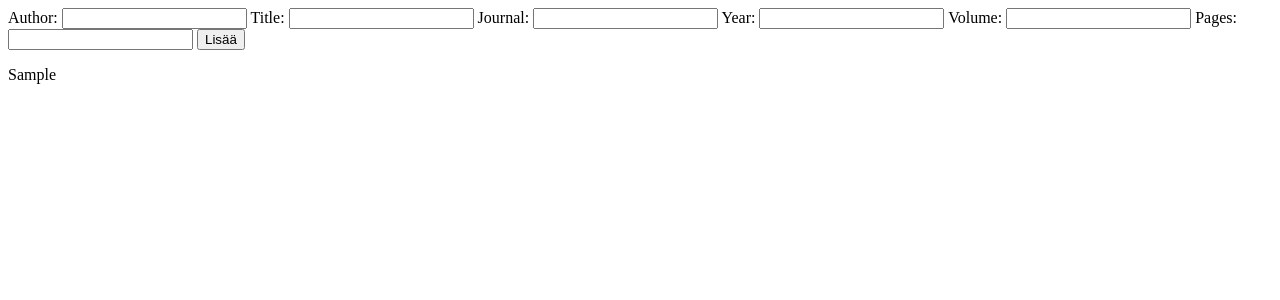
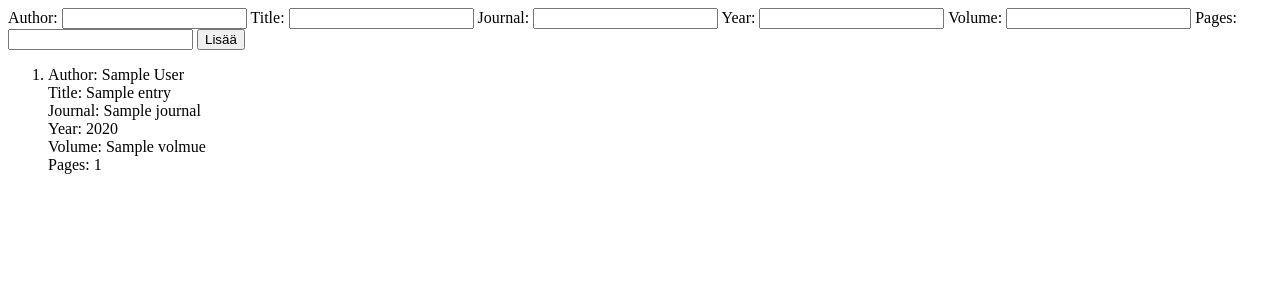
Before and after one commit to Tuukjazz/ohtu-viite-app, a Flask app: template templates/index.html in a window 1280 px wide. Shown: the top 300 px of the page. Run offline with Flask 3, Linux system fonts and the light colour scheme; the template is opened without the code that fills it: most values are stand-ins (such as "Sample title", 1, 10 or a date in 2020).

Commit message:
Muutettu printattu lista mukavampaan muotoon

```diff
--- a/templates/index.html
+++ b/templates/index.html
@@ -21,6 +21,19 @@
         <input type="text" name="pages">
         <input type="submit" value="Lisää">
     </form>
-    <p>{{vl}}</p>
+    <ol>
+        {% for entry in vl %}
+        <li>
+            Author: {{ entry.Author }}
+            <br>Title: {{ entry.Title }}
+            <br>Journal: {{ entry.Journal }}
+            <br>Year: {{ entry.Year }}
+            <br>Volume: {{ entry.Volmue }}
+            <br>Pages: {{ entry.Pages }}
+          </li>
+        <br>
+        {% endfor %}
+        </ol>
+
 </body>
 </html>
```
